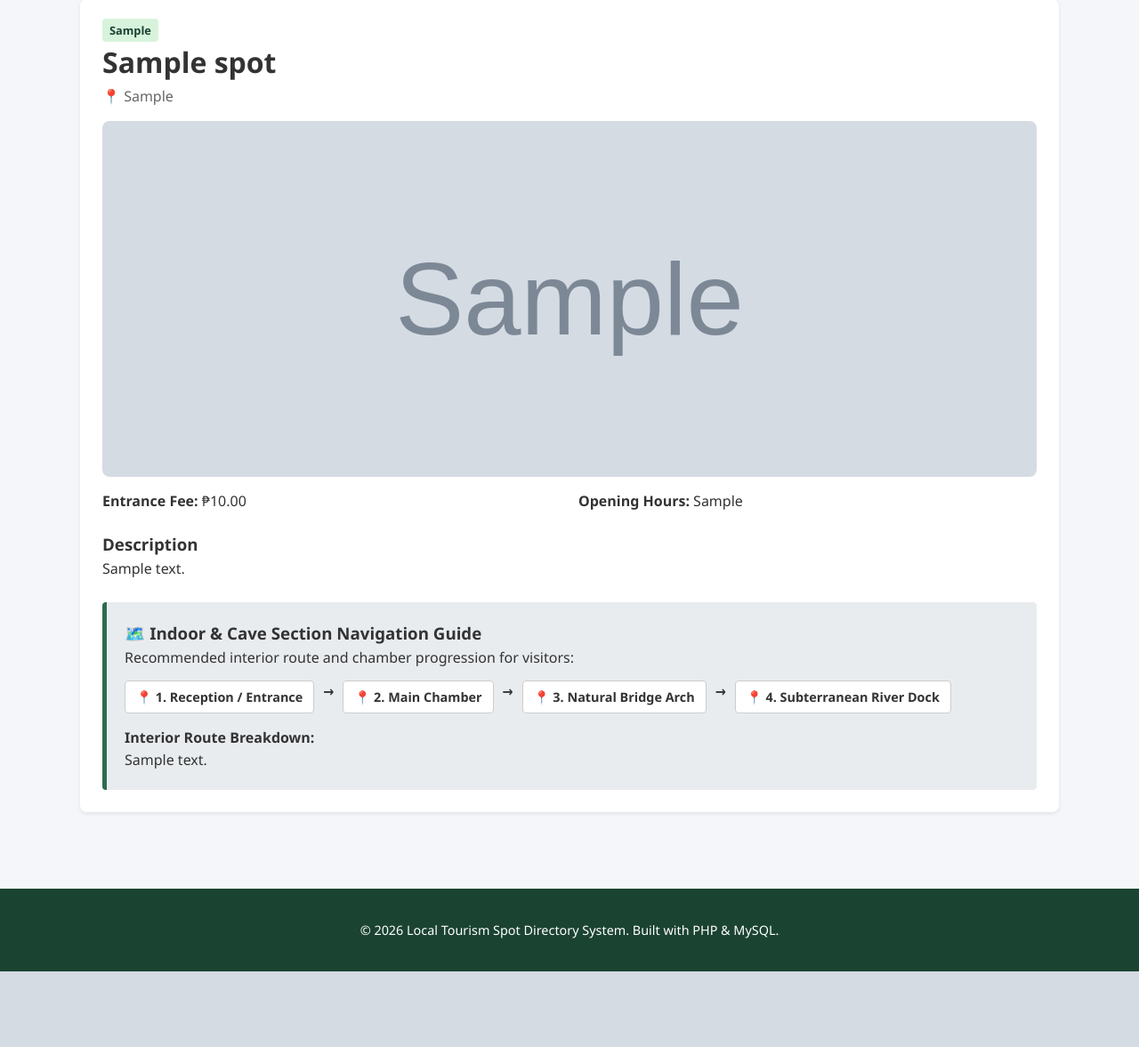
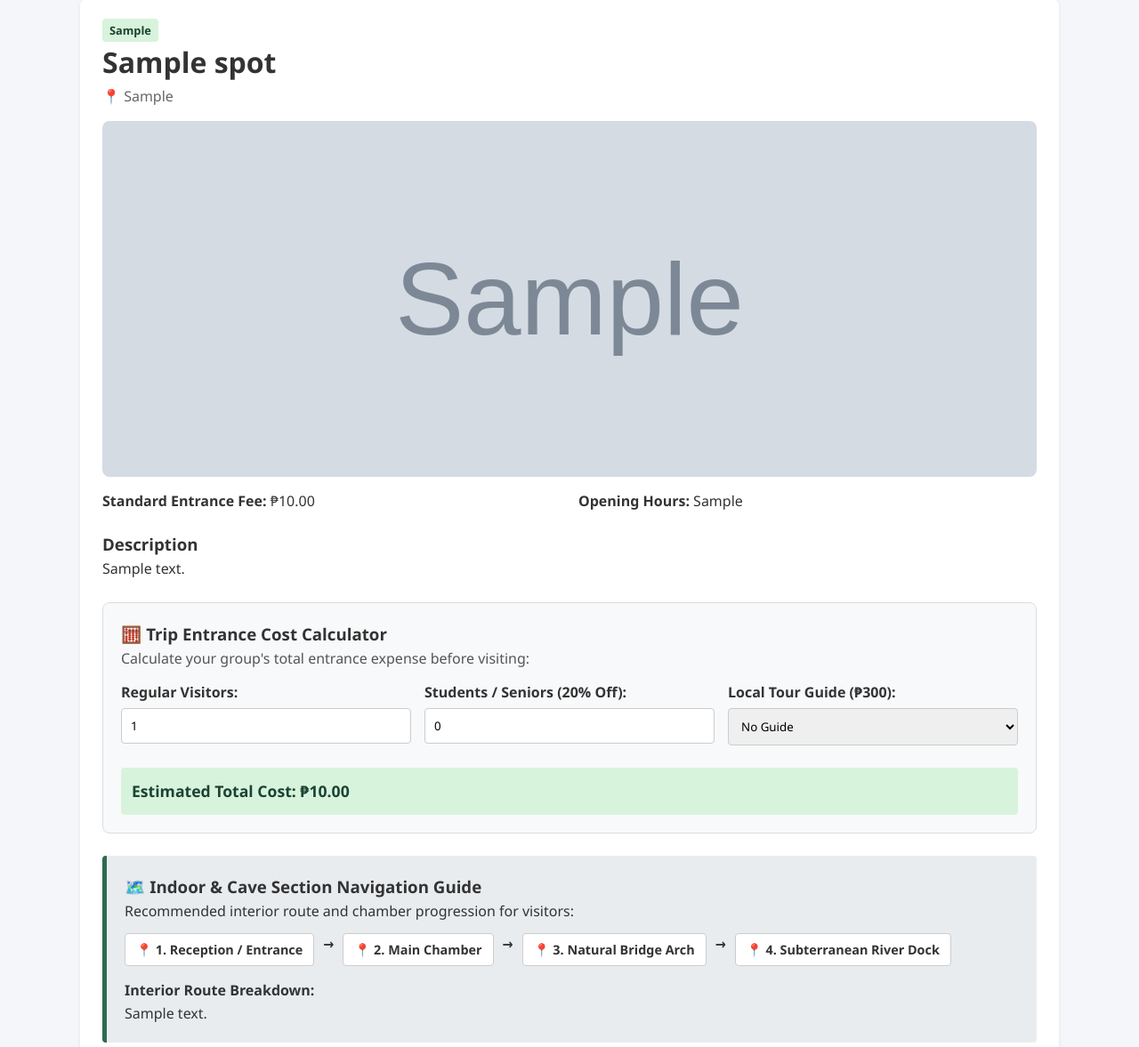
Before and after one commit to shairezz-deculawan/Samar-Tourism-Directory, a PHP site: page /spot_details.php?id=1 in a window 1280 px wide. Shown: the part 179-1356 px from the top of the page at 89% size. Before the commit the page ends 1271 px from the top, so only its background shows below. Run offline with PHP 8.4, Linux system fonts and the light colour scheme; tables that the repository leaves empty or names only in its code hold one stand-in row (values such as "Sample post"); grey boxes marked "Sample" are stand-in pictures.

Commit message:
Implement Trip Cost Calculator in spot_details.php
Added a Trip Entrance Cost Calculator and updated entrance fee label.

```diff
--- a/spot_details.php
+++ b/spot_details.php
@@ -25,13 +25,42 @@ if (!$spot) {
     <img src="assets/images/<?= htmlspecialchars($spot['image']) ?>" class="spot-detail-img" alt="<?= htmlspecialchars($spot['spot_name']) ?>" onerror="this.src='https://via.placeholder.com/800x400?text=Destination+Image'">
 
     <div style="display: grid; grid-template-columns: 1fr 1fr; gap: 20px; margin-bottom: 20px;">
-        <p><strong>Entrance Fee:</strong> ₱<?= number_format($spot['entrance_fee'], 2) ?></p>
+        <p><strong>Standard Entrance Fee:</strong> ₱<?= number_format($spot['entrance_fee'], 2) ?></p>
         <p><strong>Opening Hours:</strong> <?= htmlspecialchars($spot['opening_hours']) ?></p>
     </div>
 
     <h3>Description</h3>
     <p><?= nl2br(htmlspecialchars($spot['description'])) ?></p>
 
+    <!-- Interactive Group Budget Calculator -->
+    <div style="background: #f8f9fa; border: 1px solid #ddd; padding: 20px; border-radius: 8px; margin-top: 25px;">
+        <h3>🧮 Trip Entrance Cost Calculator</h3>
+        <p style="margin-bottom: 12px; color: #555;">Calculate your group's total entrance expense before visiting:</p>
+
+        <div style="display: grid; grid-template-columns: repeat(auto-fit, minmax(180px, 1fr)); gap: 15px;">
+            <div class="form-group">
+                <label>Regular Visitors:</label>
+                <input type="number" id="regularCount" value="1" min="0" oninput="calculateTripCost()">
+            </div>
+            <div class="form-group">
+                <label>Students / Seniors (20% Off):</label>
+                <input type="number" id="discountCount" value="0" min="0" oninput="calculateTripCost()">
+            </div>
+            <div class="form-group">
+                <label>Local Tour Guide (₱300):</label>
+                <select id="includeGuide" onchange="calculateTripCost()">
+                    <option value="0">No Guide</option>
+                    <option value="300">Include Guide (+₱300)</option>
+                </select>
+            </div>
+        </div>
+
+        <div style="margin-top: 10px; padding: 12px; background: #d8f3dc; color: #1b4332; border-radius: 4px; font-size: 1.1em;">
+            <strong>Estimated Total Cost: ₱<span id="totalCostDisplay"><?= number_format($spot['entrance_fee'], 2) ?></span></strong>
+        </div>
+    </div>
+
+    <!-- Indoor Navigation Guide -->
     <?php if ($spot['has_indoor_nav']): ?>
         <div class="indoor-nav-box">
             <h3>🗺️ Indoor & Cave Section Navigation Guide</h3>
@@ -50,4 +79,23 @@ if (!$spot) {
     <?php endif; ?>
 </div>
 
+<script>
+const baseFee = <?= floatval($spot['entrance_fee']) ?>;
+
+function calculateTripCost() {
+    const regular = parseInt(document.getElementById('regularCount').value) || 0;
+    const discounted = parseInt(document.getElementById('discountCount').value) || 0;
+    const guideFee = parseFloat(document.getElementById('includeGuide').value) || 0;
+
+    const regularTotal = regular * baseFee;
+    const discountTotal = discounted * (baseFee * 0.80); // 20% discount
+    const grandTotal = regularTotal + discountTotal + guideFee;
+
+    document.getElementById('totalCostDisplay').innerText = grandTotal.toLocaleString('en-US', {
+        minimumFractionDigits: 2,
+        maximumFractionDigits: 2
+    });
+}
+</script>
+
 <?php include 'includes/footer.php'; ?>
```
